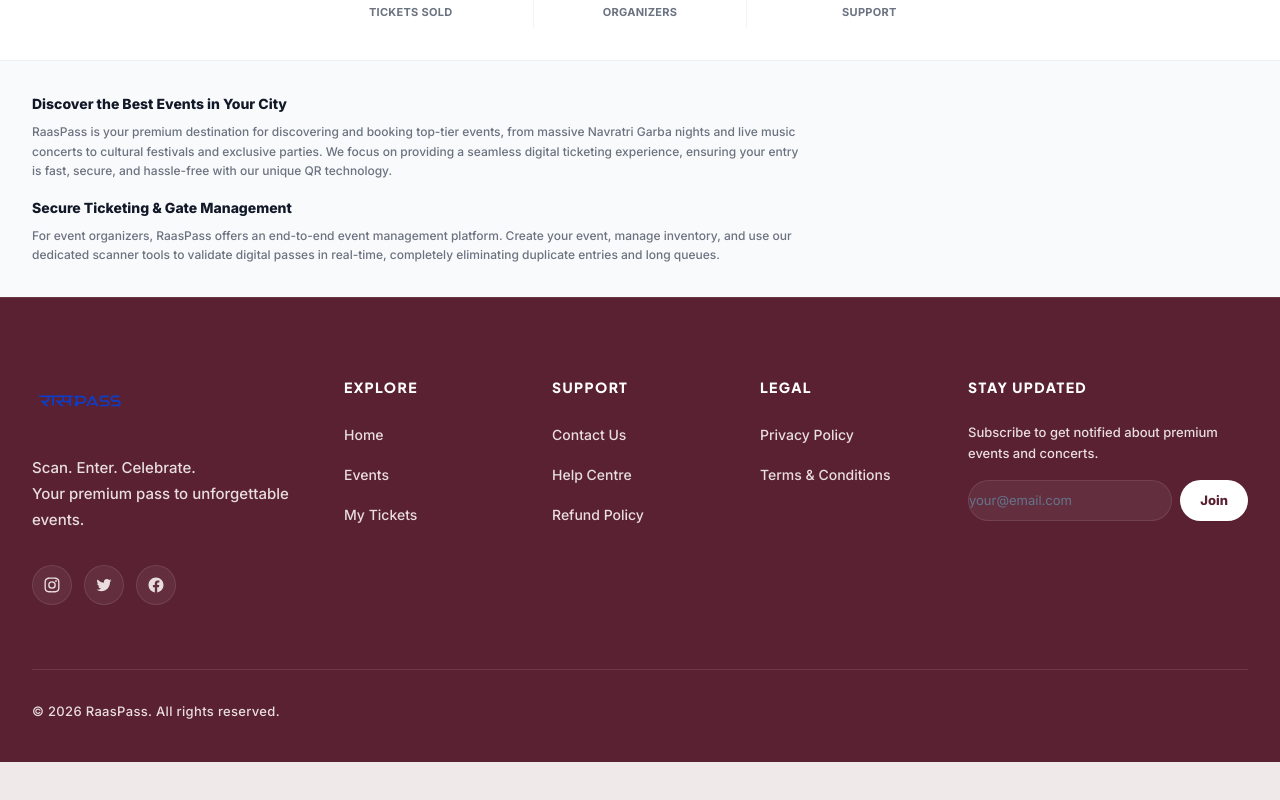
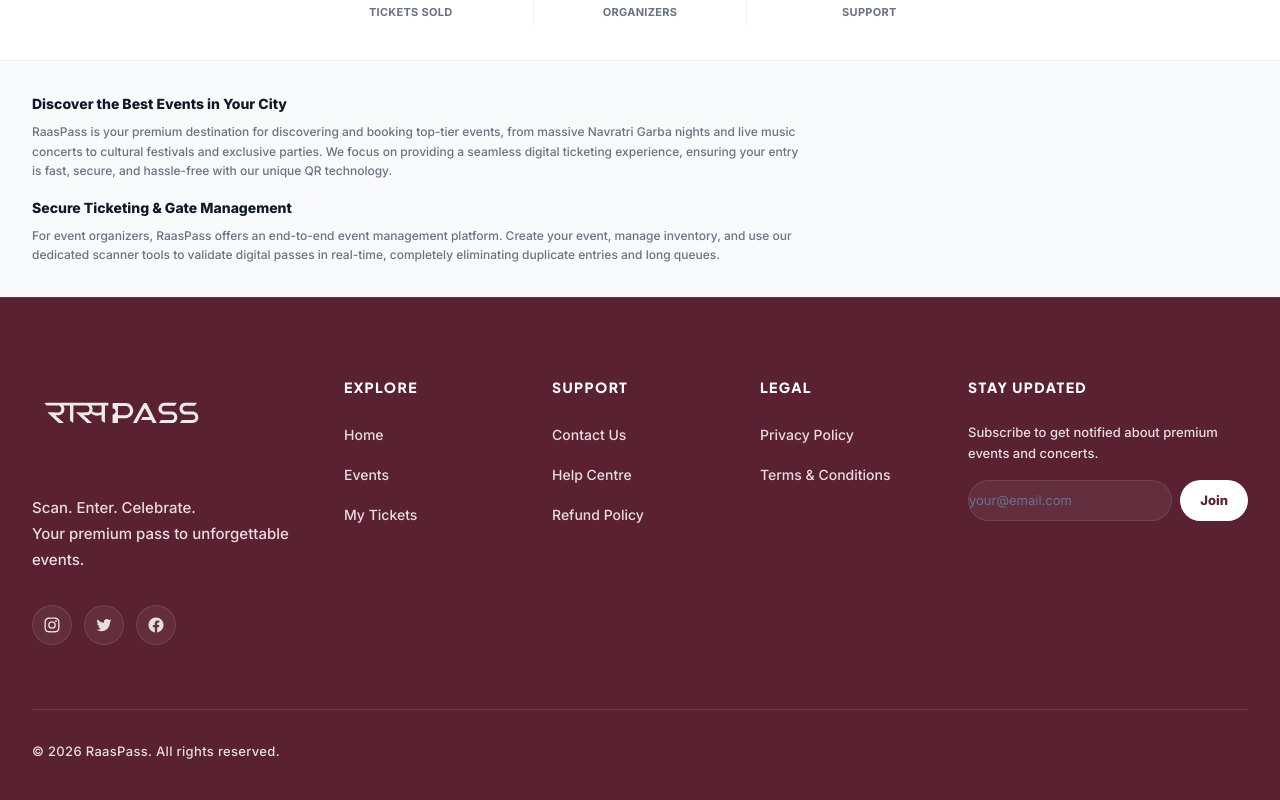
Before and after one commit to kashyapviradiya/PASS-NAVRATRI, a Next.js app: page / in a window 1280 px wide. Shown: the part 1917-2717 px from the top of the page. Before the commit the page ends 2679 px from the top, so only its background shows below. Built offline with nearby package versions, Linux system fonts and the light colour scheme; no server answers.

Commit message:
feat: enhance Footer component styles and logo scaling

```diff
--- a/src/components/Footer.tsx
+++ b/src/components/Footer.tsx
@@ -12,11 +12,11 @@
         <div className="grid grid-cols-1 sm:grid-cols-2 md:grid-cols-12 gap-12 md:gap-8 mb-16 text-left">
           {/* Brand column */}
           <div className="md:col-span-3">
-            <Link href="/" className="inline-block mb-6 group">
+            <Link href="/" className="inline-block mb-8 md:mb-10 group">
               <img
                 src="/brand/raaspass-logo.svg"
                 alt="RaasPass Logo"
-                className="h-10 md:h-12 w-auto object-contain opacity-90 group-hover:opacity-100 transition-opacity duration-300"
+                className="h-[52px] md:h-[72px] w-auto object-contain scale-[1.15] md:scale-[1.25] origin-left brightness-0 invert opacity-90 group-hover:opacity-100 transition-opacity duration-300"
               />
             </Link>
             <p className="text-[#E8DDE0] font-[500] text-[15px] leading-[1.75] max-w-sm">
```
